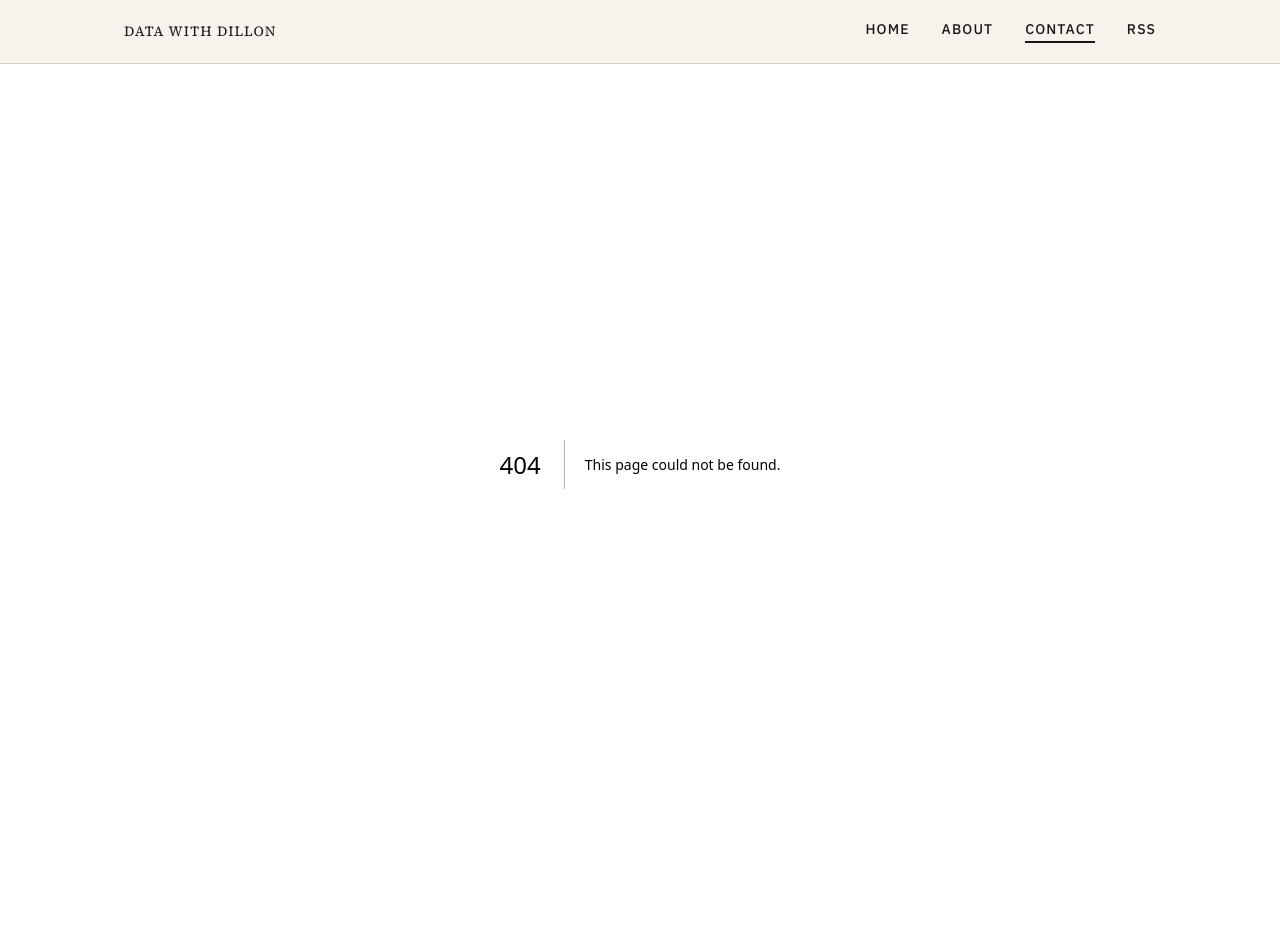
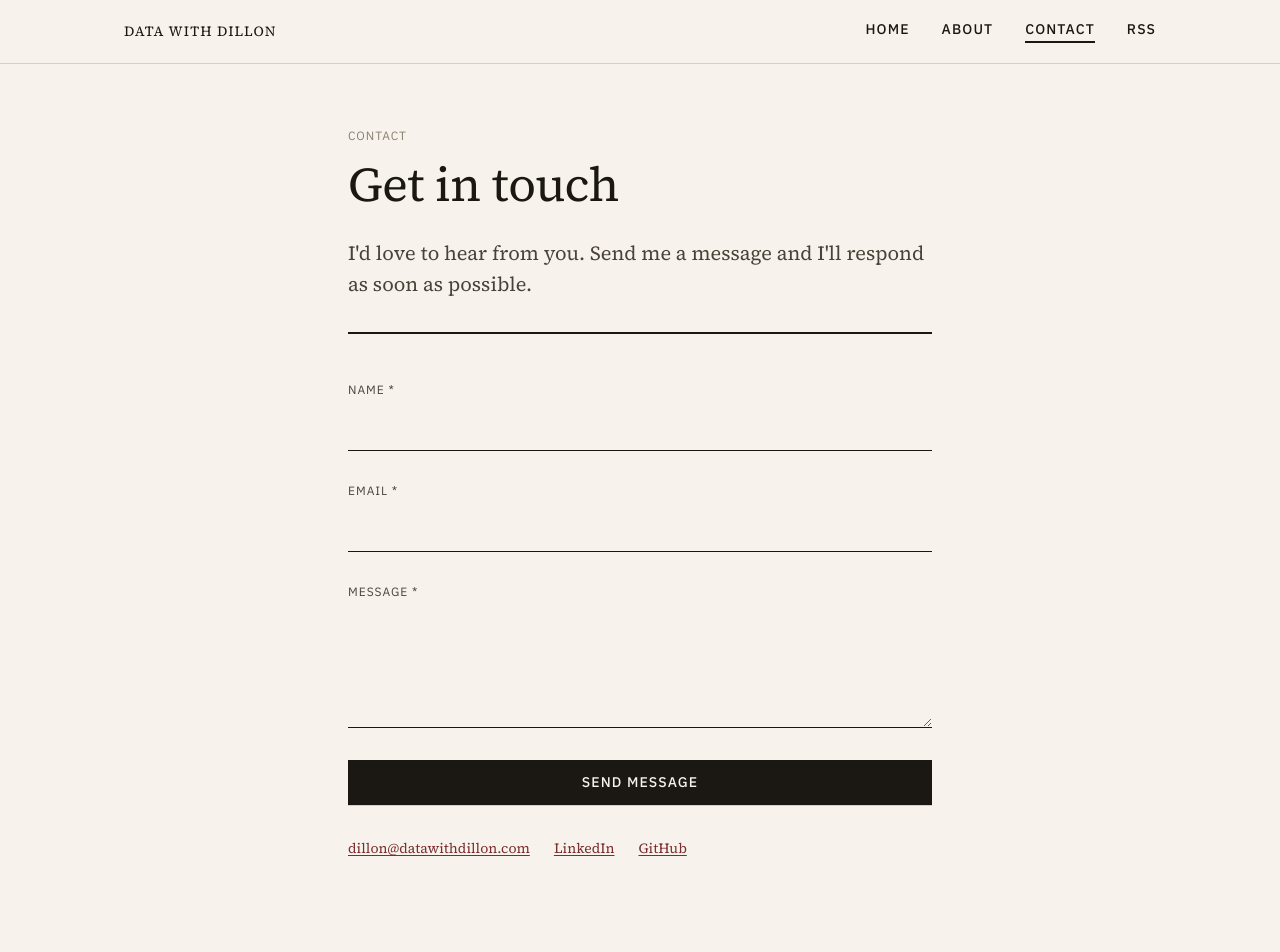
Before and after one commit to dillon-shearer/ds-portfolio, a Next.js app: page /contact in a window 1280 px wide. Before the commit this address had no page. Shown: the top 952 px of the page. Built offline with nearby package versions, Linux system fonts and the light colour scheme.

Commit message:
feat: Contact page + Server Action (ported from existing site)

```diff
--- /dev/null
+++ b/app/contact/ContactForm.tsx
@@ -0,0 +1,75 @@
+'use client'
+
+import { useState } from 'react'
+import { Input, Button } from '@/components/ui'
+import { submitContactForm, type FormResult } from './actions'
+import styles from './page.module.css'
+
+type Status = 'idle' | 'sending' | FormResult
+
+export function ContactForm() {
+  const [status, setStatus] = useState<Status>('idle')
+
+  async function handleSubmit(e: React.FormEvent<HTMLFormElement>) {
+    e.preventDefault()
+    setStatus('sending')
+    const formData = new FormData(e.currentTarget)
+    const result = await submitContactForm(formData)
+    setStatus(result)
+    if ('success' in result && result.success) {
+      (e.target as HTMLFormElement).reset()
+    }
+  }
+
+  const messages: Record<string, string> = {
+    'missing': 'Please fill in all required fields.',
+    'invalid-email': 'Please enter a valid email address.',
+    'rate-limit': 'You\u2019ve reached the hourly limit. Try again later or email me directly.',
+    'spam': 'Something felt off about that submission. Please try again.',
+    'forbidden': 'Please submit the form from datawithdillon.com.',
+    'send': 'Something went wrong. Please try again or email me directly at dillon@datawithdillon.com.',
+  }
+
+  const isSuccess = typeof status === 'object' && 'success' in status
+  const errorKey = typeof status === 'object' && 'error' in status ? status.error : null
+
+  return (
+    <form onSubmit={handleSubmit} className={styles.form} noValidate>
+      {/* Honeypot */}
+      <input
+        type="text"
+        name="company"
+        tabIndex={-1}
+        aria-hidden="true"
+        style={{ display: 'none' }}
+        autoComplete="off"
+      />
+
+      {isSuccess && (
+        <p className={styles.successMsg} role="status">
+          Thanks for your message. I'll get back to you soon.
+        </p>
+      )}
+
+      {errorKey && (
+        <p className={styles.errorMsg} role="alert">
+          {messages[errorKey]}
+        </p>
+      )}
+
+      <div className={styles.fields}>
+        <Input label="Name" name="name" required />
+        <Input label="Email" name="email" type="email" required />
+        <Input label="Message" name="message" as="textarea" required />
+      </div>
+
+      <Button
+        type="submit"
+        variant="primary"
+        disabled={status === 'sending'}
+      >
+        {status === 'sending' ? 'Sending\u2026' : 'Send message'}
+      </Button>
+    </form>
+  )
+}
--- /dev/null
+++ b/app/contact/actions.ts
@@ -0,0 +1,121 @@
+'use server'
+
+import { headers } from 'next/headers'
+
+const RATE_LIMIT_MAX = 5
+const RATE_LIMIT_WINDOW_MS = 60 * 60 * 1000
+const submissionBuckets = new Map<string, { count: number; resetAt: number }>()
+
+function isAllowedOrigin(origin: string | null) {
+  if (!origin) return false
+  const allowed = [
+    process.env.NEXT_PUBLIC_SITE_URL,
+    'https://datawithdillon.com',
+    'https://www.datawithdillon.com',
+    'http://localhost:3000',
+    'http://localhost:3001',
+  ].filter(Boolean) as string[]
+  return allowed.some((base) => origin.startsWith(base))
+}
+
+function getClientIp(headerList: Headers): string {
+  const forwarded = headerList.get('x-forwarded-for')
+  if (forwarded) {
+    const first = forwarded.split(',')[0]?.trim()
+    if (first) return first
+  }
+  return headerList.get('x-real-ip') ?? 'unknown'
+}
+
+function checkRateLimit(ip: string): boolean {
+  const now = Date.now()
+  const entry = submissionBuckets.get(ip)
+  if (entry && entry.resetAt > now) {
+    if (entry.count >= RATE_LIMIT_MAX) return false
+    entry.count += 1
+    submissionBuckets.set(ip, entry)
+    return true
+  }
+  submissionBuckets.set(ip, { count: 1, resetAt: now + RATE_LIMIT_WINDOW_MS })
+  return true
+}
+
+export type FormResult =
+  | { success: true }
+  | { error: 'missing' | 'invalid-email' | 'rate-limit' | 'spam' | 'forbidden' | 'send' }
+
+export async function submitContactForm(formData: FormData): Promise<FormResult> {
+  const headerList = await headers()
+  const origin = headerList.get('origin')
+  const referer = headerList.get('referer')
+
+  // Honeypot — bots fill this hidden field
+  const honeypot = formData.get('company') as string | null
+  if (honeypot && honeypot.trim().length > 0) {
+    return { error: 'spam' }
+  }
+
+  if (!isAllowedOrigin(origin) && !isAllowedOrigin(referer)) {
+    return { error: 'forbidden' }
+  }
+
+  const name = (formData.get('name') as string | null)?.trim() ?? ''
+  const email = (formData.get('email') as string | null)?.trim() ?? ''
+  const message = (formData.get('message') as string | null)?.trim() ?? ''
+
+  if (!name || !email || !message) {
+    return { error: 'missing' }
+  }
+
+  const emailRegex = /^[^\s@]+@[^\s@]+\.[^\s@]+$/
+  if (!emailRegex.test(email)) {
+    return { error: 'invalid-email' }
+  }
+
+  const ip = getClientIp(headerList)
+  if (!checkRateLimit(ip)) {
+    return { error: 'rate-limit' }
+  }
+
+  const apiKey = process.env.RESEND_API_KEY
+  if (!apiKey) {
+    console.error('RESEND_API_KEY missing')
+    return { error: 'send' }
+  }
+
+  try {
+    const response = await fetch('https://api.resend.com/emails', {
+      method: 'POST',
+      headers: {
+        Authorization: `Bearer ${apiKey}`,
+        'Content-Type': 'application/json',
+      },
+      body: JSON.stringify({
+        from: 'contact@datawithdillon.com',
+        to: 'dillon@datawithdillon.com',
+        subject: `New message from ${name}`,
+        html: `
+          <h2>New Contact Form Submission</h2>
+          <p><strong>Name:</strong> ${name}</p>
+          <p><strong>Email:</strong> ${email}</p>
+          <p><strong>Message:</strong></p>
+          <div style="background:#f5f5f5;padding:15px;margin:10px 0;">
+            ${message.replace(/\n/g, '<br>')}
+          </div>
+          <hr>
+          <p><small>Sent from datawithdillon.com contact form</small></p>
+        `,
+        reply_to: email,
+      }),
+    })
+
+    if (response.ok) return { success: true }
+
+    const errorData = await response.text()
+    console.error('Resend API error:', response.status, errorData)
+    return { error: 'send' }
+  } catch (err) {
+    console.error('Email sending failed:', err)
+    return { error: 'send' }
+  }
+}
--- /dev/null
+++ b/app/contact/page.module.css
@@ -0,0 +1,50 @@
+.form {
+  display: flex;
+  flex-direction: column;
+  gap: var(--space-6);
+}
+
+.fields {
+  display: flex;
+  flex-direction: column;
+  gap: var(--space-6);
+}
+
+.successMsg {
+  font-family: var(--font-serif);
+  font-size: var(--text-md);
+  color: var(--color-positive);
+  padding: var(--space-4) 0;
+  border-top: var(--rule-hairline) solid var(--color-positive);
+  border-bottom: var(--rule-hairline) solid var(--color-positive);
+}
+
+.errorMsg {
+  font-family: var(--font-serif);
+  font-size: var(--text-md);
+  color: var(--color-accent);
+  padding: var(--space-4) 0;
+  border-top: var(--rule-hairline) solid var(--color-accent);
+  border-bottom: var(--rule-hairline) solid var(--color-accent);
+}
+
+.altLinks {
+  display: flex;
+  flex-wrap: wrap;
+  gap: var(--space-5);
+  margin-top: var(--space-3);
+}
+
+.altLink {
+  font-family: var(--font-serif);
+  font-size: var(--text-sm);
+  color: var(--color-accent);
+  text-decoration: underline;
+  text-decoration-thickness: 1px;
+  text-underline-offset: 2px;
+  transition: color var(--duration-fast) var(--ease-out);
+}
+
+.altLink:hover {
+  color: var(--color-accent-hover);
+}
--- /dev/null
+++ b/app/contact/page.tsx
@@ -0,0 +1,48 @@
+import type { Metadata } from 'next'
+import { PageHeader, Rule } from '@/components/ui'
+import { ContactForm } from './ContactForm'
+import styles from './page.module.css'
+
+export const metadata: Metadata = {
+  title: 'Contact',
+  description:
+    'Get in touch with Dillon Shearer for data engineering, analytics, or healthcare data projects.',
+}
+
+export default function ContactPage() {
+  return (
+    <div className="page-wrapper">
+      <PageHeader
+        eyebrow="Contact"
+        title="Get in touch"
+        lead="I'd love to hear from you. Send me a message and I'll respond as soon as possible."
+      />
+
+      <ContactForm />
+
+      <Rule />
+
+      <div className={styles.altLinks} style={{ marginTop: 'var(--space-6)' }}>
+        <a href="mailto:dillon@datawithdillon.com" className={styles.altLink}>
+          dillon@datawithdillon.com
+        </a>
+        <a
+          href="https://www.linkedin.com/in/dillonshearer/"
+          className={styles.altLink}
+          target="_blank"
+          rel="noopener noreferrer"
+        >
+          LinkedIn
+        </a>
+        <a
+          href="https://github.com/dillon-shearer"
+          className={styles.altLink}
+          target="_blank"
+          rel="noopener noreferrer"
+        >
+          GitHub
+        </a>
+      </div>
+    </div>
+  )
+}
```
